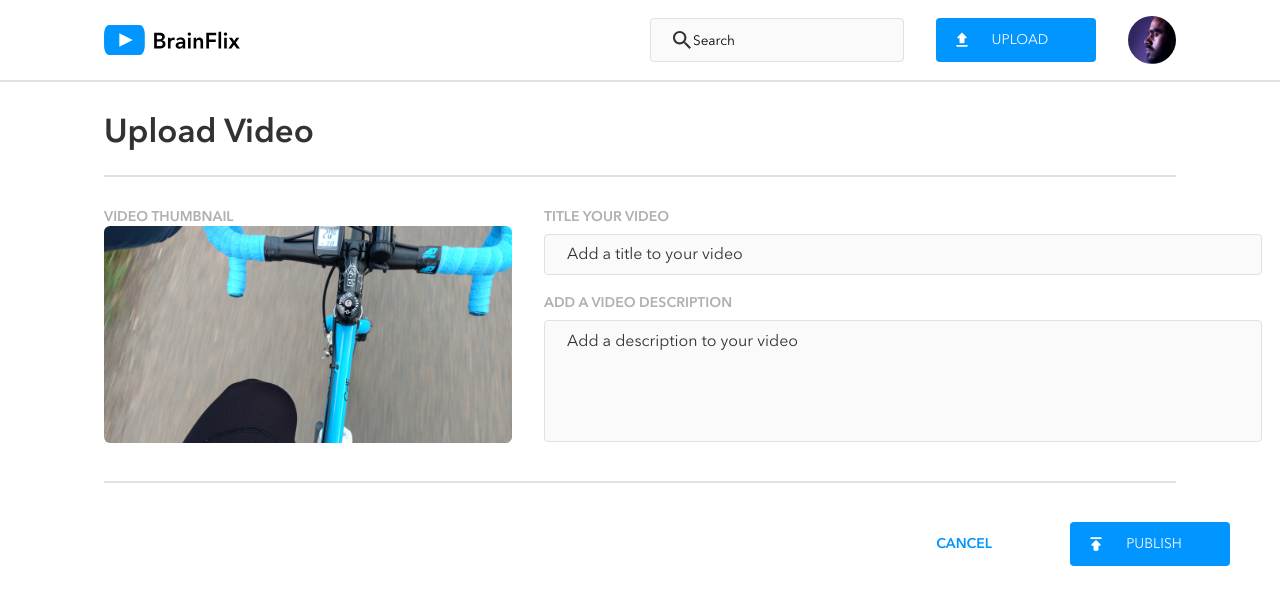
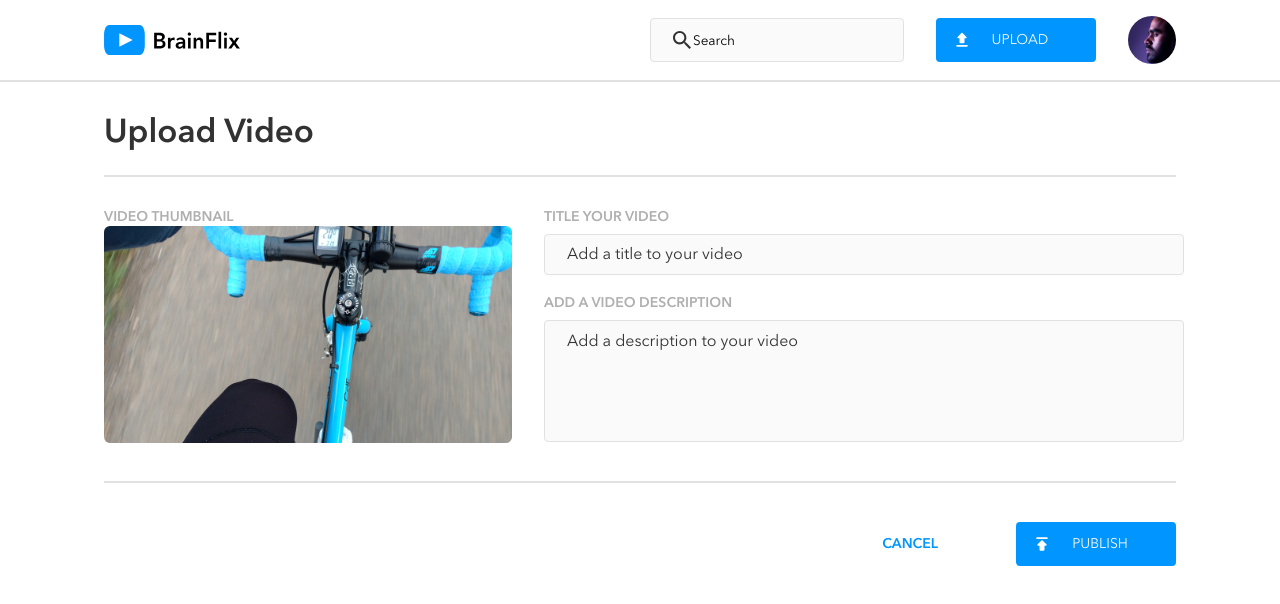
Before and after one commit to Bardia30/bardia-dehbasti-brainflix, a React (Create React App) app: page /upload in a window 1280 px wide. Shown: the top 604 px of the page. Built offline with nearby package versions, Linux system fonts and the light colour scheme.

Commit message:
added final edit, ready for submission

```diff
--- a/src/components/HeaderComponents/Header.jsx
+++ b/src/components/HeaderComponents/Header.jsx
@@ -14,7 +14,6 @@ import searchIcon from '../../assets/Icons/search.svg';
 function Header() {
     const navigate = useNavigate();
     const handleLogoClick = () => {
-        // props.setCurrentVideoId("84e96018-4022-434e-80bf-000ce4cd12b8")
         navigate('/')
     }
 
--- a/src/components/MainComponents/ArticlesComponents/Articles.jsx
+++ b/src/components/MainComponents/ArticlesComponents/Articles.jsx
@@ -2,10 +2,6 @@ import React from 'react';
 import './Articles.scss';
 import VideoCard from './VideoCard';
 import { Link } from 'react-router-dom';
-// import videoData from '../../../data/videos.json';
-
-
-
 
 
 export default function Articles({ currentVideo, videosData}){
--- a/src/components/MainComponents/VideoUploadComponents/VideoUpload.scss
+++ b/src/components/MainComponents/VideoUploadComponents/VideoUpload.scss
@@ -75,6 +75,7 @@
     flex-direction: column;
     @include tablet{
         height:17rem;
+        width:100%;
     }
     &__labels-and-inputs{
         @include flex($direction:column);
@@ -96,7 +97,7 @@
         border: $input-border;
         border-radius: 4px;
         padding: 0.75rem 1rem;
-        width: 83vw;
+        width: 94%;
         height:1.5rem;
         margin-bottom:0.25rem;
         margin-top:0.5rem;
@@ -115,7 +116,7 @@
         }
         @include desktop{
             margin-right: 0;
-            width: 42rem;
+            width: 94%;
         }
         &::placeholder{
             @include font;
@@ -136,7 +137,6 @@
     @include flex($direction:column-reverse);
     margin: 2rem 0 3rem 0;
     @include tablet {
-        display:flex;
         flex-direction: row;
         align-self: flex-end;
         position: relative;
@@ -158,7 +158,9 @@
     }
     &__publish-cta{
         @include cta($width-mobile:100%);
-        margin-right:0;
+        @include tablet{
+            margin-right:0;
+        }
     }
     &__publish-icon{
         @include cta-icon;
--- a/src/pages/HomePage.jsx
+++ b/src/pages/HomePage.jsx
@@ -7,14 +7,14 @@ import { useParams } from 'react-router-dom';
 
 function HomePage() {
 
-    const [videoDetailsData, setVideoDetailsData] = useState()
-    const [videosData, setVideosData] = useState()
+    const [videoDetailsData, setVideoDetailsData] = useState() //state that holds the details for each selected video
+    const [videosData, setVideosData] = useState() //state that holds the array of videos in next videos list
 
     const APIUrlVideos =  'https://project-2-api.herokuapp.com/videos';
     const api_key = '?api_key=f5296aef-42b9-41cb-a604-bf1e079f7f17'
 
     //a state that hold the id of the current id, to show on video player, the first one as default
-    const [currentVideoId, setCurrentVideoId] = useState("84e96018-4022-434e-80bf-000ce4cd12b8");
+    const [currentVideoId, setCurrentVideoId] = useState("84e96018-4022-434e-80bf-000ce4cd12b8"); //state that holds the id of the selected video
 
     const params = useParams();
     const { videoId } = params;
@@ -24,24 +24,23 @@ function HomePage() {
         axios.get(APIUrlVideos+api_key)
             .then((res) => {
                 setVideosData(res.data);
+                //checks if dynamic url parameter (video ID) exists, or when user has clicked on a video in next videos, then sets the currentVideoId state to the selected video
                 if (videoId) {
                     setCurrentVideoId(videoId);
                 }
+                //this checks if videoId is undefined, to set the currentVideoId to the default one, mainly was created for when user clicks on the logo, to bring to homepage with default video
                 if (videoId === undefined) {
                     setCurrentVideoId("84e96018-4022-434e-80bf-000ce4cd12b8")
                 }
                 return res.data;
             })
-            .then(videosData => {
-                if (videosData && currentVideoId) {
-                    return axios.get(`${APIUrlVideos}/${currentVideoId}/${api_key}`)
-                }
-            })
-            .then(res => {
-                if (res) {
-                    //eslint-disable-next-line react-hooks/exhaustive-deps
-                    setVideoDetailsData(res.data)
-                }
+            //if another video has been clicked, do an axios call to get the detail video data
+            .then(()=> {
+                axios.get(`${APIUrlVideos}/${currentVideoId}/${api_key}`)
+                    .then(res => {
+                        setVideoDetailsData(res.data);
+                    })
+                    .catch(err => console.log(err.message))
             })
             .catch(err => console.log(err.message))
 
```
